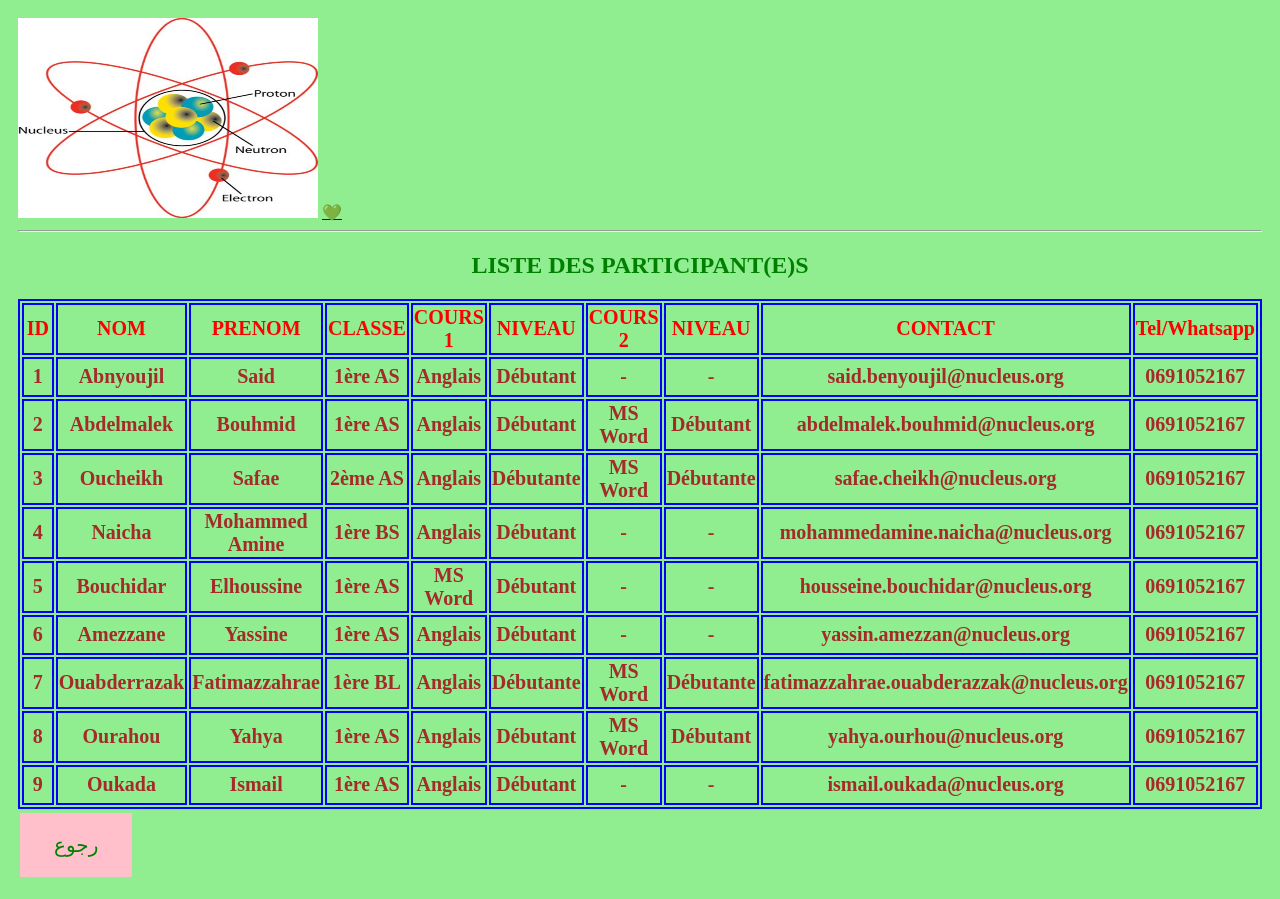
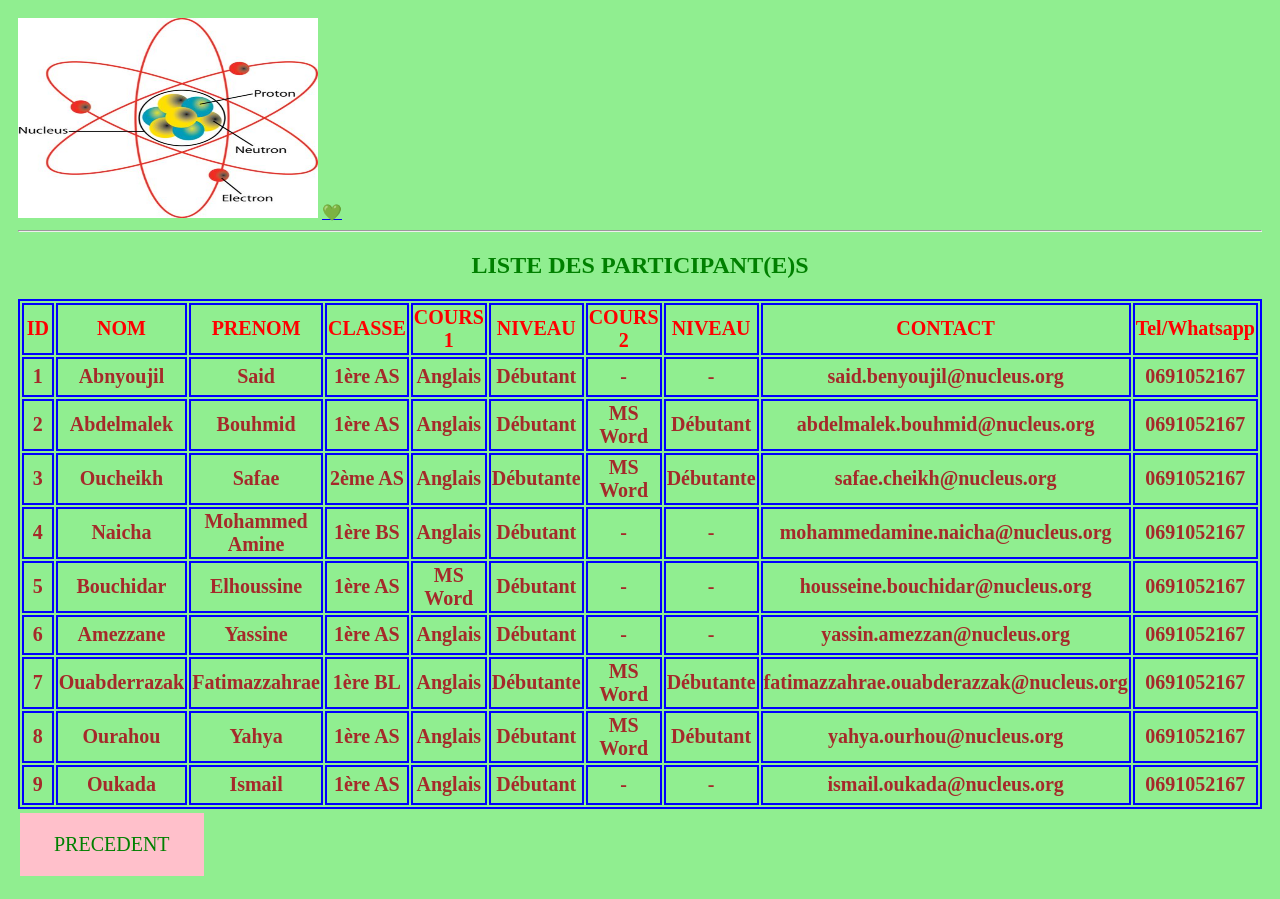
Before and after one commit to tilmirath24/nucleus, a plain HTML site: page nucleus.html in a window 1280 px wide. Drawn offline with Linux system fonts and the light colour scheme.

Commit message:
Update nucleus.html

```diff
--- a/nucleus.html
+++ b/nucleus.html
@@ -181,7 +181,7 @@ td {
 
 </table>
 
-<a href="index.html" class="button">رجوع</a>
+<a href="index.html" class="button">PRECEDENT</a>
 
 </body>
 </html>
```
